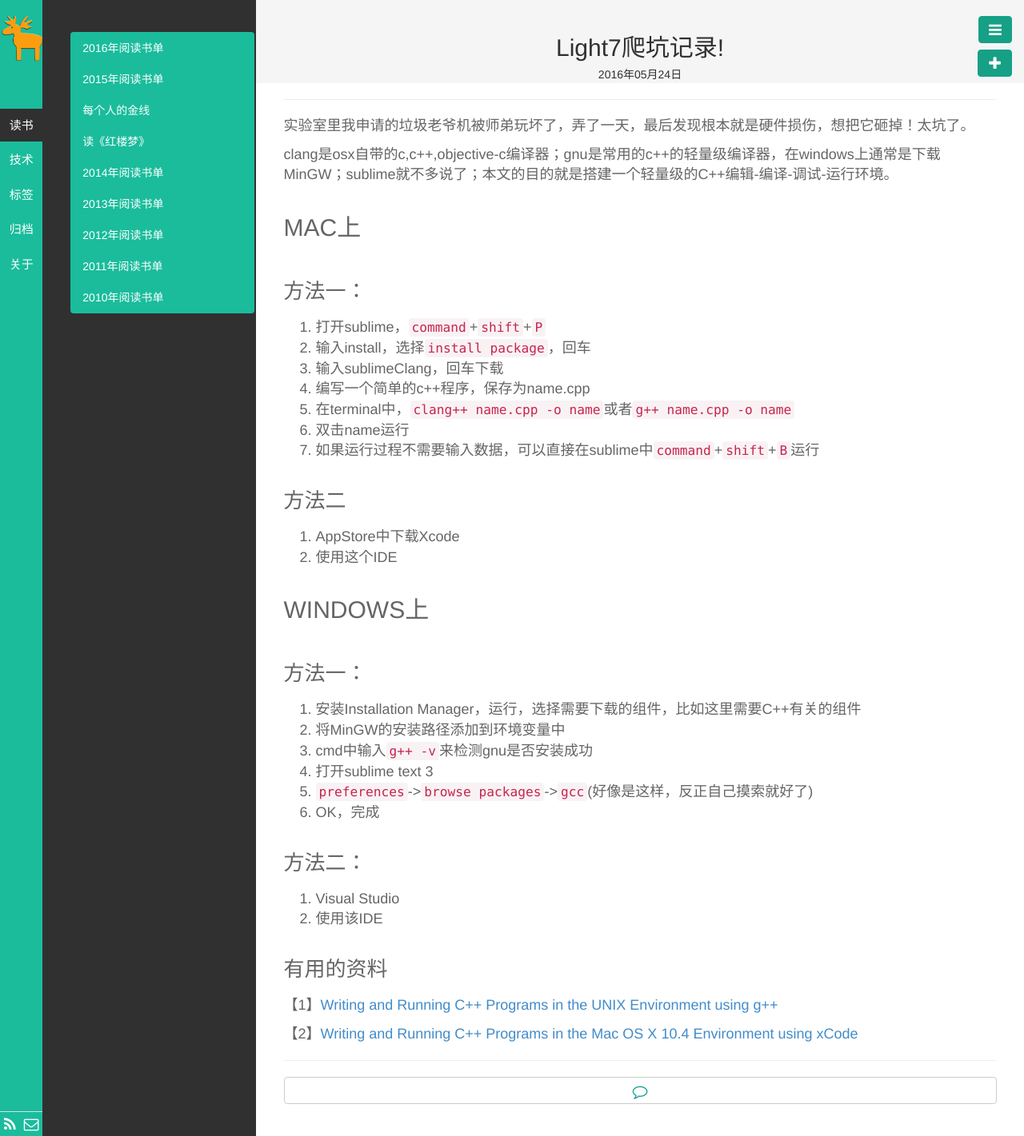
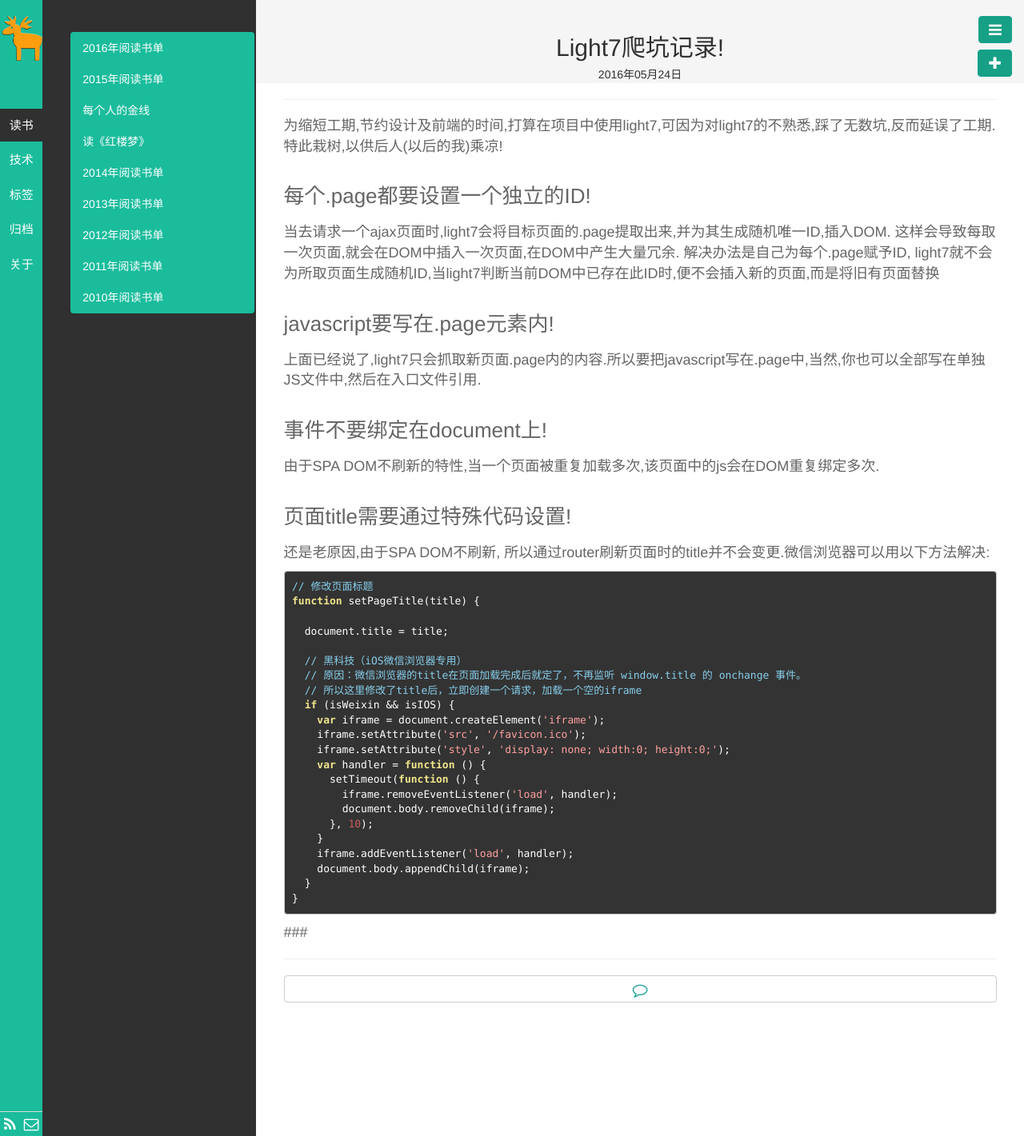
Before and after one commit to cnny/cnny.github.io, a Jekyll site: the page built from _posts/前端/2016-05-24-Light7-First-Use.md, in a window 1280 px wide. Shown: the whole page at 80% size. Built offline with Jekyll 4.4.1, drawn with Linux system fonts in a browser that asks for light colours; Markdown is read by kramdown in place of the engine named in the settings.

Commit message:
light7爬坑记录

```diff
--- a/_posts/前端/2016-05-24-Light7-First-Use.md
+++ b/_posts/前端/2016-05-24-Light7-First-Use.md
@@ -7,42 +7,44 @@
 description:
 ---
 
-实验室里我申请的垃圾老爷机被师弟玩坏了，弄了一天，最后发现根本就是硬件损伤，想把它砸掉！太坑了。
+为缩短工期,节约设计及前端的时间,打算在项目中使用light7,可因为对light7的不熟悉,踩了无数坑,反而延误了工期.特此栽树,以供后人(以后的我)乘凉!
 
-clang是osx自带的c,c++,objective-c编译器；gnu是常用的c++的轻量级编译器，在windows上通常是下载MinGW；sublime就不多说了；本文的目的就是搭建一个轻量级的C++编辑-编译-调试-运行环境。
+###每个.page都要设置一个独立的ID!
+当去请求一个ajax页面时,light7会将目标页面的.page提取出来,并为其生成随机唯一ID,插入DOM.
+这样会导致每取一次页面,就会在DOM中插入一次页面,在DOM中产生大量冗余.
+解决办法是自己为每个.page赋予ID,
+light7就不会为所取页面生成随机ID,当light7判断当前DOM中已存在此ID时,便不会插入新的页面,而是将旧有页面替换
 
+###javascript要写在.page元素内!
+上面已经说了,light7只会抓取新页面.page内的内容.所以要把javascript写在.page中,当然,你也可以全部写在单独JS文件中,然后在入口文件引用.
 
-##MAC上
-###方法一：
-1. 打开sublime，`command`+`shift`+`P`
-2. 输入install，选择`install package`，回车
-3. 输入sublimeClang，回车下载
-4. 编写一个简单的c++程序，保存为name.cpp
-5. 在terminal中，`clang++ name.cpp -o name`或者`g++ name.cpp -o name`
-6. 双击name运行
-7. 如果运行过程不需要输入数据，可以直接在sublime中`command`+`shift`+`B`运行
+###事件不要绑定在document上!
+由于SPA DOM不刷新的特性,当一个页面被重复加载多次,该页面中的js会在DOM重复绑定多次.
 
-###方法二
-1. AppStore中下载Xcode
-2. 使用这个IDE
+###页面title需要通过特殊代码设置!
+还是老原因,由于SPA DOM不刷新, 所以通过router刷新页面时的title并不会变更.微信浏览器可以用以下方法解决:
 
+    // 修改页面标题
+    function setPageTitle(title) {
 
-##WINDOWS上
+      document.title = title;
 
-###方法一：
-1. 安装Installation Manager，运行，选择需要下载的组件，比如这里需要C++有关的组件
-2. 将MinGW的安装路径添加到环境变量中
-3. cmd中输入`g++ -v`来检测gnu是否安装成功
-4. 打开sublime text 3
-5. `preferences`->`browse packages`->`gcc`(好像是这样，反正自己摸索就好了)
-6. OK，完成
+      // 黑科技（iOS微信浏览器专用）
+      // 原因：微信浏览器的title在页面加载完成后就定了，不再监听 window.title 的 onchange 事件。
+      // 所以这里修改了title后，立即创建一个请求，加载一个空的iframe
+      if (isWeixin && isIOS) {
+        var iframe = document.createElement('iframe');
+        iframe.setAttribute('src', '/favicon.ico');
+        iframe.setAttribute('style', 'display: none; width:0; height:0;');
+        var handler = function () {
+          setTimeout(function () {
+            iframe.removeEventListener('load', handler);
+            document.body.removeChild(iframe);
+          }, 10);
+        }
+        iframe.addEventListener('load', handler);
+        document.body.appendChild(iframe);
+      }
+    }
 
-###方法二：
-1. Visual Studio
-2. 使用该IDE
-
-
-###有用的资料
-【1】[Writing and Running C++ Programs in the UNIX Environment using g++](https://www.cs.drexel.edu/~mcs171/Sp14/extras/g++/index.html)
-
-【2】[Writing and Running C++ Programs in the Mac OS X 10.4 Environment using xCode](https://www.cs.drexel.edu/~mcs171/Sp14/extras/xCode_Instructions/index.html)
+###
```
